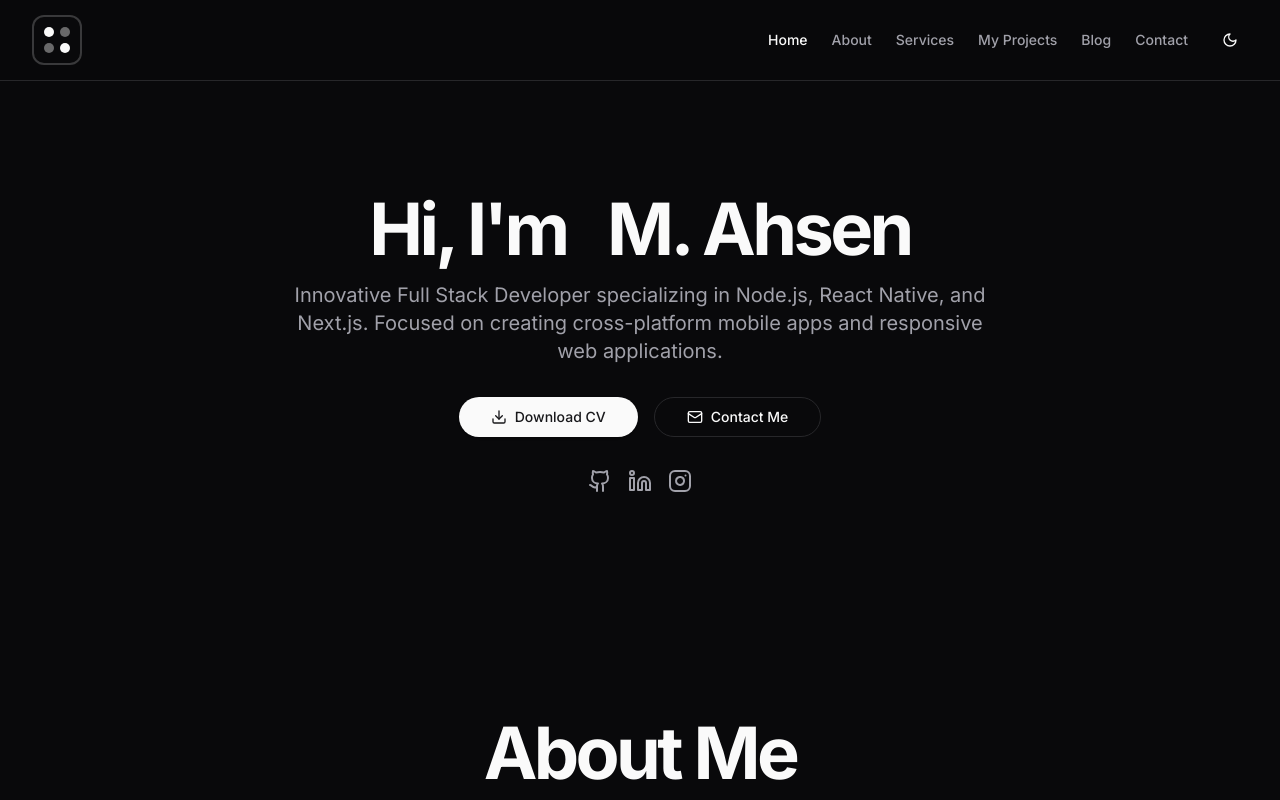
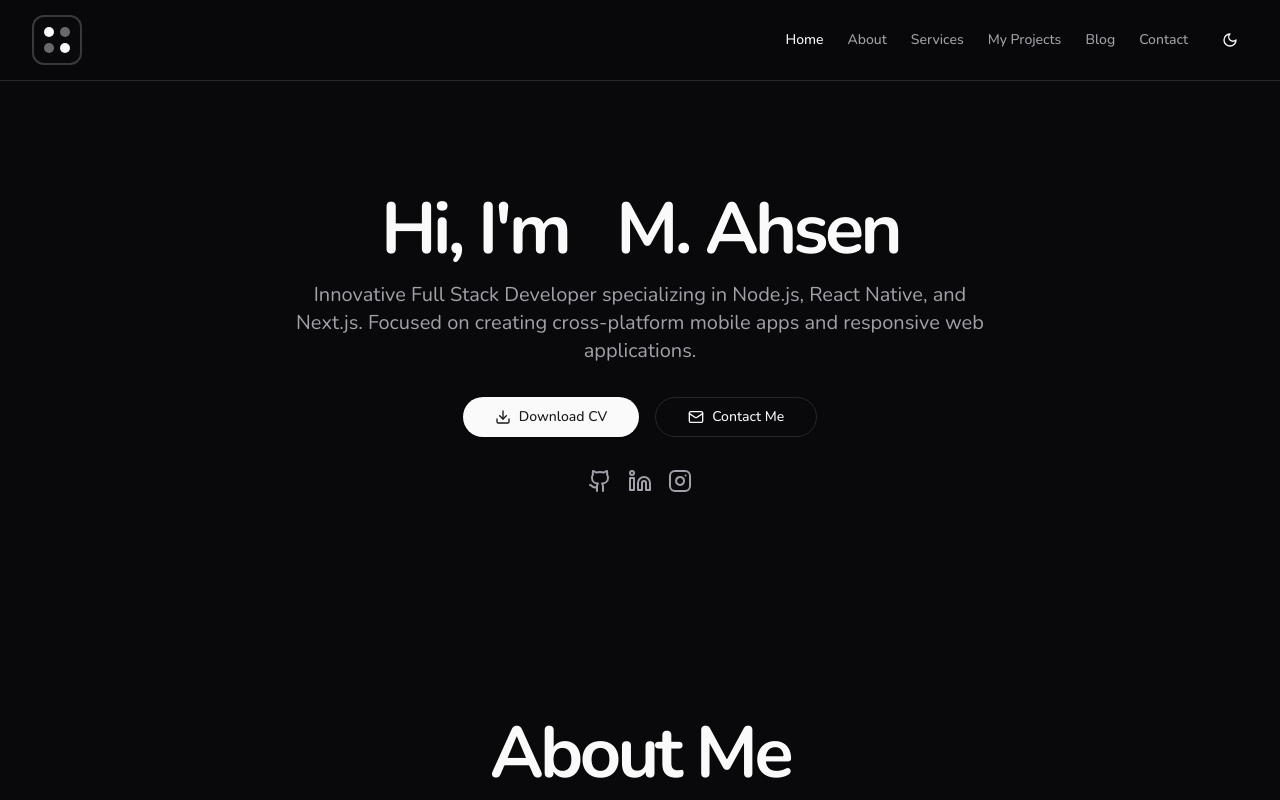
Before and after one commit to MAhsen23/ahsendev, a Next.js app: page / in a window 1280 px wide. Shown: the top 800 px of the page. Built offline with nearby package versions, Linux system fonts and the light colour scheme.

Commit message:
Font changes

```diff
--- a/src/app/layout.tsx
+++ b/src/app/layout.tsx
@@ -1,9 +1,9 @@
 import type { Metadata } from "next";
-import { Inter } from "next/font/google";
+import { Nunito } from "next/font/google";
 import "./globals.css";
 import { ThemeProvider } from "@/components/theme/ThemeProvider"
 
-const inter = Inter({
+const nunito = Nunito({
   subsets: ['latin'],
   display: 'swap',
 })
@@ -20,7 +20,7 @@
 }>) {
   return (
     <html lang="en" suppressHydrationWarning>
-      <body className={`${inter.className} bg-background`}>
+      <body className={`${nunito.className} bg-background`}>
         <ThemeProvider
           attribute="class"
           defaultTheme="dark"
```
